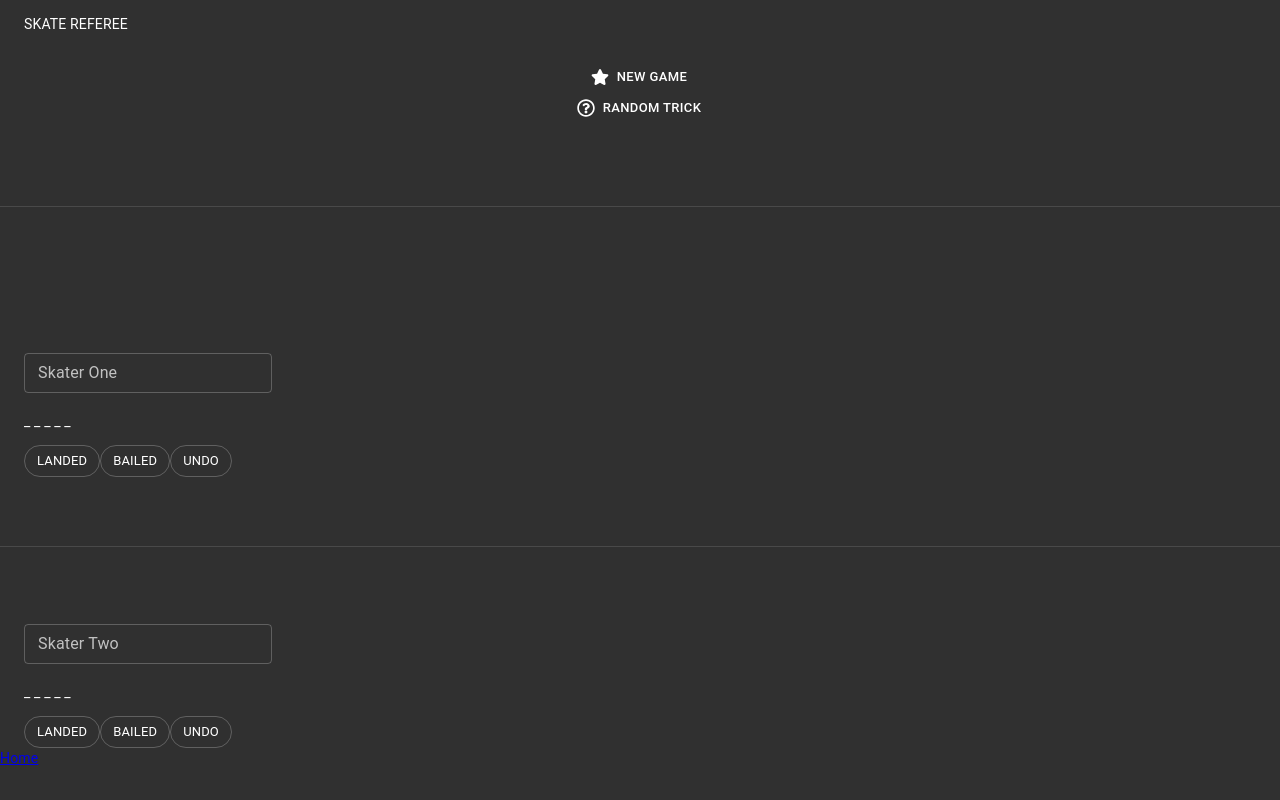
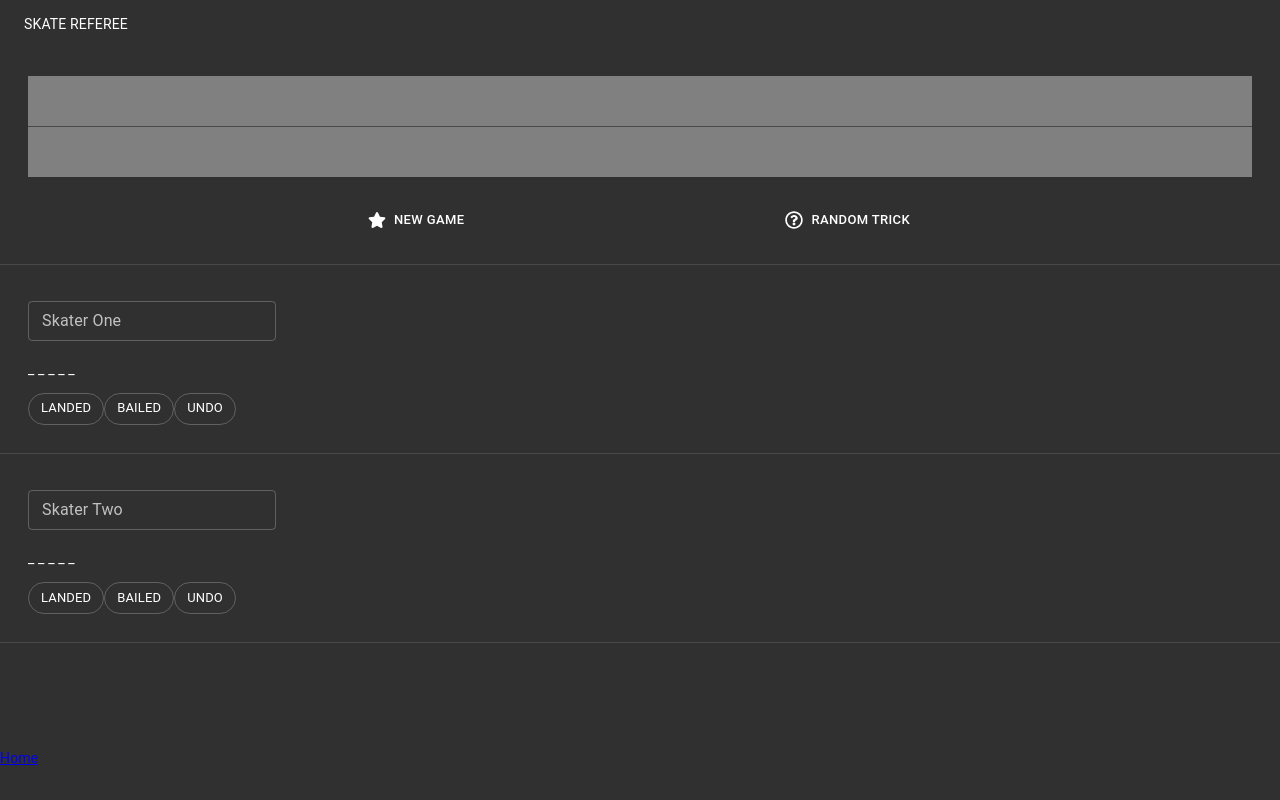
Before and after one commit to daryllcapistrano/skate-referee, a React (Create React App) app: page /home in a window 1280 px wide. Built offline with nearby package versions, Linux system fonts and the light colour scheme.

Commit message:
refactor components to accept props

```diff
--- a/package.json
+++ b/package.json
@@ -9,6 +9,7 @@
     "@testing-library/user-event": "^12.6.3",
     "react": "^17.0.1",
     "react-dom": "^17.0.1",
+    "react-helmet": "^6.1.0",
     "react-icons": "^4.2.0",
     "react-router-dom": "^5.2.0",
     "react-scripts": "4.0.2",
--- a/src/App.js
+++ b/src/App.js
@@ -20,10 +20,10 @@ export default function App() {
 
   return (
     <ThemeProvider theme={darkTheme}>
+      <ToastContainer />
       <CssBaseline />
       <Router>
         <Header />
-        <ToastContainer />
         <Switch>
           <Route path="/home">
             <Gameboard />
--- /dev/null
+++ b/src/components/Displays/Announcer.js
@@ -0,0 +1,9 @@
+import { Container } from "@material-ui/core";
+
+export default function Announcer(props) {
+  return (
+    <Container style={{ height: `50px`, backgroundColor: `gray` }}>
+      {props.winner}
+    </Container>
+  );
+}
--- a/src/components/Displays/Gameboard.js
+++ b/src/components/Displays/Gameboard.js
@@ -1,25 +1,30 @@
 import { useState } from "react";
-import { Button, Chip, Container, Divider, TextField } from "@material-ui/core";
+import { Chip, Container, Divider, TextField } from "@material-ui/core";
 import { useStyles } from "./styles";
 import { Scoreboard } from "./index";
+import { trick, stance } from "../../data/tricks";
 import TrickSuggestion from "../../utils/getTrickSuggestion";
 import { Landed, Bailed } from "../ToastNotifications/toastOptions";
+import Announcer from "./Announcer";
 
-import { FaStar } from "react-icons/fa";
+// import { FaStar } from "react-icons/fa";
 
 export default function Gameboard() {
+  const [playerOneName, setPlayerOneName] = useState("Player One");
+  const [playerTwoName, setPlayerTwoName] = useState("Player Two");
+  const [suggestedTrick, setSuggestedTrick] = useState(null);
+  const [disabled, setDisabled] = useState(false);
   const [playerOne, setPlayerOne] = useState(0);
   const [playerTwo, setPlayerTwo] = useState(0);
-  const [playerOneName, setPlayerOneName] = useState("Player One");
-  const [playerTwoName, setPlayerTwoName] = useState("Player Two");
-  const [disabled, setDisabled] = useState(false);
   const [winner, setWinner] = useState(null);
 
   const styles = useStyles();
 
-  const landedTrick = () => {
-    Landed();
-    return null;
+  const getTrickSuggestion = () => {
+    let getRandomTrick = Math.floor(Math.random() * trick.length);
+    let getRandomStance = Math.floor(Math.random() * stance.length);
+    let trickSuggestion = stance[getRandomStance] + " " + trick[getRandomTrick];
+    setSuggestedTrick(trickSuggestion);
   };
 
   const resetGame = () => {
@@ -27,6 +32,12 @@ export default function Gameboard() {
     setPlayerTwo(0);
     setDisabled(false);
     setWinner(null);
+    setSuggestedTrick(null);
+  };
+
+  const landedTrick = () => {
+    Landed();
+    return null;
   };
 
   const missedPlayerOne = () => {
@@ -72,27 +83,19 @@ export default function Gameboard() {
 
   return (
     <Container className={styles.root} disableGutters={true}>
-      <div
-        style={{
-          display: `flex`,
-          flexDirection: `column`,
-          justifyContent: `space-around`,
-          padding: `1em`,
-        }}
-      >
-        <Button
-          color="default"
-          onClick={resetGame}
-          startIcon={<FaStar />}
-          size="small"
-        >
-          New Game
-        </Button>
-        <TrickSuggestion />
-      </div>
+      <Container className={styles.wrapper}>
+        <Announcer winner={winner} />
+        <Divider />
+        <Container style={{ height: `50px`, backgroundColor: `gray` }}>
+          {suggestedTrick}
+        </Container>
+        <TrickSuggestion
+          resetGame={resetGame}
+          getTrickSuggestion={getTrickSuggestion}
+        />
+      </Container>
       <Divider />
-      <div> {winner}</div>
-      <Container id="playerOne">
+      <Container id="playerOne" className={styles.wrapper}>
         <TextField
           id="player-one"
           label="Skater One"
@@ -128,7 +131,7 @@ export default function Gameboard() {
         />
       </Container>
       <Divider />
-      <Container id="playerTwo">
+      <Container id="playerTwo" className={styles.wrapper}>
         <TextField
           id="player-two"
           label="Skater Two"
@@ -163,6 +166,7 @@ export default function Gameboard() {
           clickable
         />
       </Container>
+      <Divider />
     </Container>
   );
 }
--- a/src/components/Displays/styles.js
+++ b/src/components/Displays/styles.js
@@ -4,7 +4,10 @@ export const useStyles = makeStyles({
   root: {
     display: `flex`,
     flexDirection: `column`,
-    justifyContent: `space-between`,
+    // justifyContent: `space-between`,
     height: `calc(100vh - 100px)`,
   },
+  wrapper: {
+    padding: `2em`,
+  },
 });
--- a/src/components/ToastNotifications/toastOptions.js
+++ b/src/components/ToastNotifications/toastOptions.js
@@ -3,8 +3,8 @@ import { toast } from "react-toastify";
 export const Landed = () =>
   toast.success("Sick! You Landed It!", {
     position: "top-center",
-    autoClose: 2500,
-    hideProgressBar: false,
+    autoClose: 2000,
+    hideProgressBar: true,
     closeOnClick: true,
     pauseOnHover: true,
     draggable: true,
@@ -14,8 +14,8 @@ export const Landed = () =>
 export const Bailed = () =>
   toast.error("Bummer! You Bailed It!", {
     position: "top-center",
-    autoClose: 2500,
-    hideProgressBar: false,
+    autoClose: 2000,
+    hideProgressBar: true,
     closeOnClick: true,
     pauseOnHover: true,
     draggable: true,
--- a/src/utils/getTrickSuggestion.js
+++ b/src/utils/getTrickSuggestion.js
@@ -1,30 +1,50 @@
-import { useState } from "react";
-import { trick, stance } from "../data/tricks";
-import { Button } from "@material-ui/core";
+// import { useState } from "react";
+// import { trick, stance } from "../data/tricks";
+import { Button, Container } from "@material-ui/core";
 
-import { FaRegQuestionCircle } from "react-icons/fa";
+import { FaRegQuestionCircle, FaStar } from "react-icons/fa";
 
-export default function TrickSuggestion() {
-  const [suggestedTrick, setSuggestedTrick] = useState(" ");
+const TrickSuggestion = (props) => {
+  // const [suggestedTrick, setSuggestedTrick] = useState(" ");
 
-  function GetTrickSuggestion() {
-    let getRandomTrick = Math.floor(Math.random() * trick.length);
-    let getRandomStance = Math.floor(Math.random() * stance.length);
-    let trickSuggestion = stance[getRandomStance] + " " + trick[getRandomTrick];
-    setSuggestedTrick(trickSuggestion);
-  }
+  // function GetTrickSuggestion() {
+  //   let getRandomTrick = Math.floor(Math.random() * trick.length);
+  //   let getRandomStance = Math.floor(Math.random() * stance.length);
+  //   let trickSuggestion = stance[getRandomStance] + " " + trick[getRandomTrick];
+  //   setSuggestedTrick(trickSuggestion);
+  // }
 
   return (
-    <>
+    <Container
+      style={{
+        display: `inline-flex`,
+        justifyContent: `space-evenly`,
+        width: `100%`,
+        marginTop: `2em`,
+      }}
+    >
+      <span>
         <Button
           color="default"
-        onClick={GetTrickSuggestion}
+          onClick={() => props.resetGame()}
+          startIcon={<FaStar />}
+          size="small"
+        >
+          New Game
+        </Button>
+      </span>
+      <span>
+        <Button
+          color="default"
+          onClick={() => props.getTrickSuggestion()}
           startIcon={<FaRegQuestionCircle />}
           size="small"
         >
           Random Trick
         </Button>
-      <div>{suggestedTrick}</div>
-    </>
+      </span>
+    </Container>
   );
-}
+};
+
+export default TrickSuggestion;
```
Also changed, not shown: 1 other file (tests, documents, lock files or other folders). Lines whose indentation alone changed are shown as unchanged.
